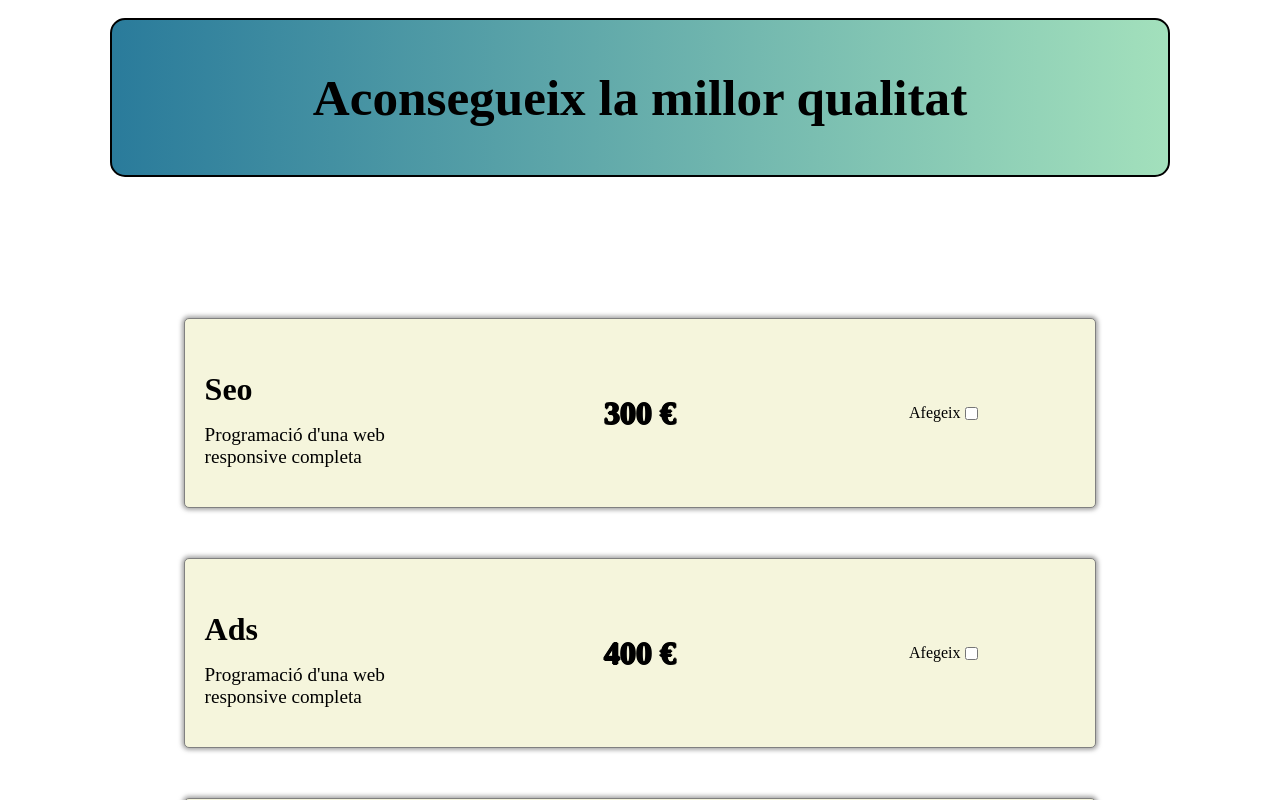
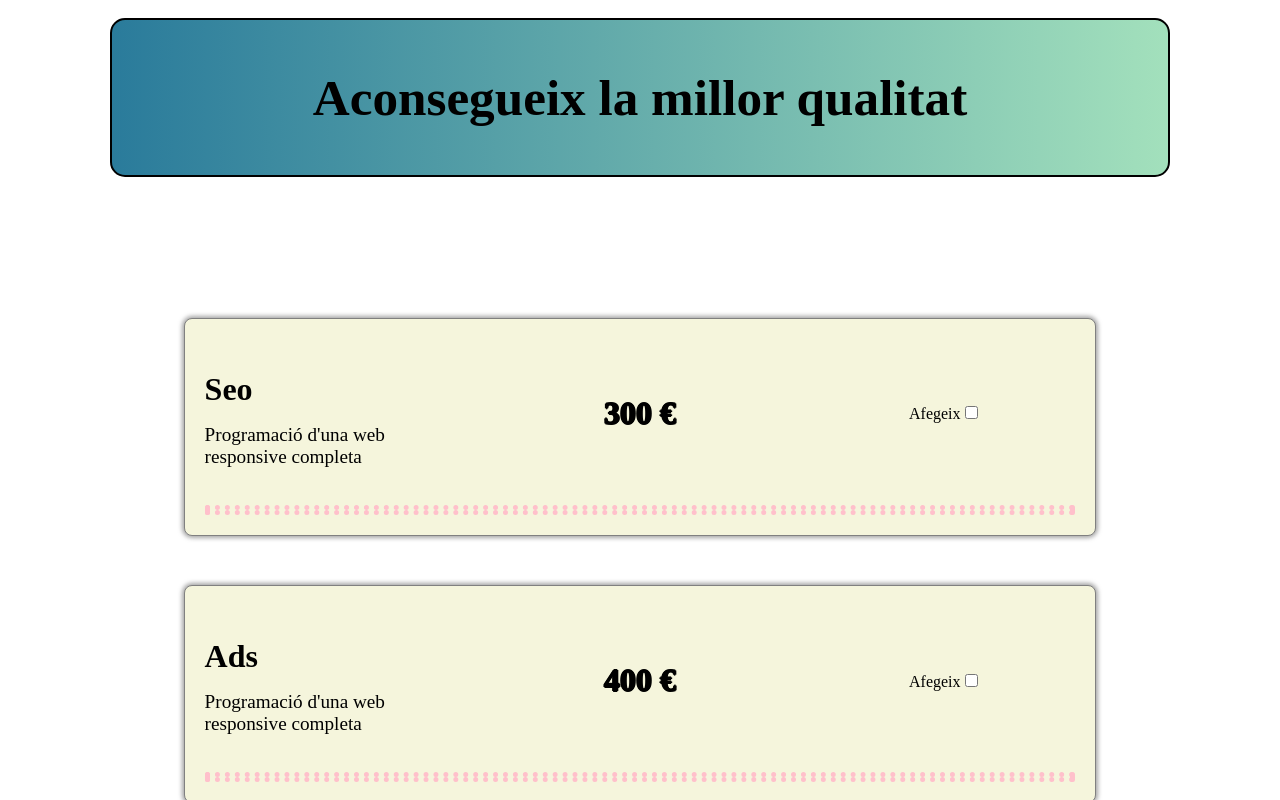
Before and after one commit to MSG-DEVELOPER/ITACADEMY-S6-REACT_EXTENSION_BASIC, a React app: page / in a window 1280 px wide. Shown: the top 800 px of the page. Built offline with nearby package versions, Linux system fonts and the light colour scheme; the HTML template or start-up script is replaced by a standard one.

Commit message:
The basical functionality to show the component when yo check the checkBox is done

```diff
--- a/src/components/ServicesBox/CardService/CardService.style.tsx
+++ b/src/components/ServicesBox/CardService/CardService.style.tsx
@@ -1,52 +1,70 @@
 import styled from "styled-components";
 
-
-export const Card = styled.div`
+const Card = styled.div`
   width: 70%;
   border: 1px solid grey;
   box-shadow: 0 0 4px 2px rgba(128, 128, 128, 0.7);
   margin-top: 2%;
   margin-bottom: 2%;
-border-radius: 5px;
+  border-radius: 8px;
+  display: flex;
+  flex-direction: column;
+  padding: 20px;
+  background-color: beige;
+`;
+
+const Card_Main = styled.div`
+  width: 100%;
   display: flex;
   justify-content: space-between;
-padding: 20px;
-background-color: beige;
-`
+`;
 
-export const Card_Seccion1=styled.div`
+const Card_Seccion1 = styled.div`
   width: 30%;
   display: flex;
   flex-direction: column;
+`;
 
-`
+const Card_Seccion1_p1 = styled.p`
+  font-size: xx-large;
+  font-weight: 900;
+`;
 
-export const Card_Seccion1_p1=styled.p`
-font-size:xx-large;
-font-weight: 900;
-
-`
-
-export const Card_Seccion1_p2=styled.p`
+const Card_Seccion1_p2 = styled.p`
   font-size: larger;
   margin-top: -1rem;
+`;
 
-`
-
-
-export const Card_Seccion2=styled.div`
+const Card_Seccion2 = styled.div`
   width: 30%;
   display: flex;
   justify-content: center;
   align-items: center;
   font-size: xx-large;
-font-weight:800;
+  font-weight: 800;
   text-shadow: 1px 0 black, -1px 0 black, 0 1px black, 0 -1px black;
-`
+`;
 
-export const Card_Seccion3=styled.div`
+const Card_Seccion3 = styled.div`
   width: 30%;
   display: flex;
+  flex-direction: column;
   justify-content: center;
   align-items: center;
-`
+`;
+
+const Card_Seccion_Children = styled.div`
+  margin-top: 2%;
+  border: 5px dotted pink;
+`;
+
+export const Styles = {
+  Card,
+  Card_Main,
+  Card_Seccion1,
+  Card_Seccion1_p1,
+  Card_Seccion1_p2,
+  Card_Seccion2,
+  Card_Seccion3,
+  Card_Seccion_Children,
+};
--- a/src/components/ServicesBox/CardService/CardService.tsx
+++ b/src/components/ServicesBox/CardService/CardService.tsx
@@ -1,62 +1,61 @@
-import { Card } from "./CardService.style";
-import {Card_Seccion1} from './CardService.style';
-import {Card_Seccion2} from './CardService.style';
-import {Card_Seccion3} from './CardService.style';
-import { Card_Seccion1_p1 } from "./CardService.style";
-import { Card_Seccion1_p2 } from "./CardService.style";
 
+
+import {Styles as S}  from './CardService.style' ;
 
 import { useContext, useState, type ReactNode } from "react";
 import { ContextTotalPrice } from "../../ServicesBox/ServicesBox";
 import { ContextSetTotalPrice } from "../../ServicesBox/ServicesBox";
-import WebChildren from "../WebChildren/WebChildren";
 
 interface CardProps {
   service: string;
   description: string;
-  price:number;
-  children?:ReactNode;
+  price: number;
+  children?: ReactNode;
 }
 
 function CardService(props: CardProps) {
-
   const totalPrice = useContext(ContextTotalPrice);
   const setTotalPrice = useContext(ContextSetTotalPrice);
-  const [renderChildren,setRenderChildren]=useState(false);
+  const [renderChildren, setRenderChildren] = useState(false);
 
-  function HandleCheck(event: React.MouseEvent<HTMLInputElement>,price:number) {
+  function HandleCheck(
+    event: React.MouseEvent<HTMLInputElement>,
+    price: number
+  ) {
+    const target = event.target as HTMLInputElement;
 
-     const target = event.target as HTMLInputElement;
-
-    if(target.checked && setTotalPrice){
-
-    setTotalPrice(totalPrice + price);
-    setRenderChildren(true);
-
-    } else if (!target.checked && setTotalPrice){
+    if (target.checked && setTotalPrice) {
+      setTotalPrice(totalPrice + price);
+      setRenderChildren(true);
+    } else if (!target.checked && setTotalPrice) {
       setTotalPrice(totalPrice - price);
-       setRenderChildren(false);
+      setRenderChildren(false);
     }
-
-
-
   }
 
   return (
-    <Card >
-      <Card_Seccion1>
-        <Card_Seccion1_p1>{props.service}</Card_Seccion1_p1>
-        <Card_Seccion1_p2> {props.description}</Card_Seccion1_p2>
-      </Card_Seccion1>
-      <Card_Seccion2>{props.price} €</Card_Seccion2>
-      <Card_Seccion3>
-        <label htmlFor="checkAñadir">Afegeix</label>
-        <input type="checkbox" id="checkAñadir" onClick={(event)=>HandleCheck(event , props.price)} />
+    <S.Card>
+      <S.Card_Main>
+        <S.Card_Seccion1>
+          <S.Card_Seccion1_p1>{props.service}</S.Card_Seccion1_p1>
+          <S.Card_Seccion1_p2> {props.description}</S.Card_Seccion1_p2>
+        </S.Card_Seccion1>
+        <S.Card_Seccion2>{props.price} €</S.Card_Seccion2>
+        <S.Card_Seccion3>
+          <div>
+            <label htmlFor="checkAñadir">Afegeix</label>
+            <input
+              type="checkbox"
+              id="checkAñadir"
+              onClick={(event) => HandleCheck(event, props.price)}
+            />
+          </div>
+        </S.Card_Seccion3>
+      </S.Card_Main>
+      <S.Card_Seccion_Children>
         {renderChildren && props.children}
-      </Card_Seccion3>
-
-
-    </Card>
+      </S.Card_Seccion_Children>
+    </S.Card>
   );
 }
 
```
Lines whose indentation alone changed are shown as unchanged.
